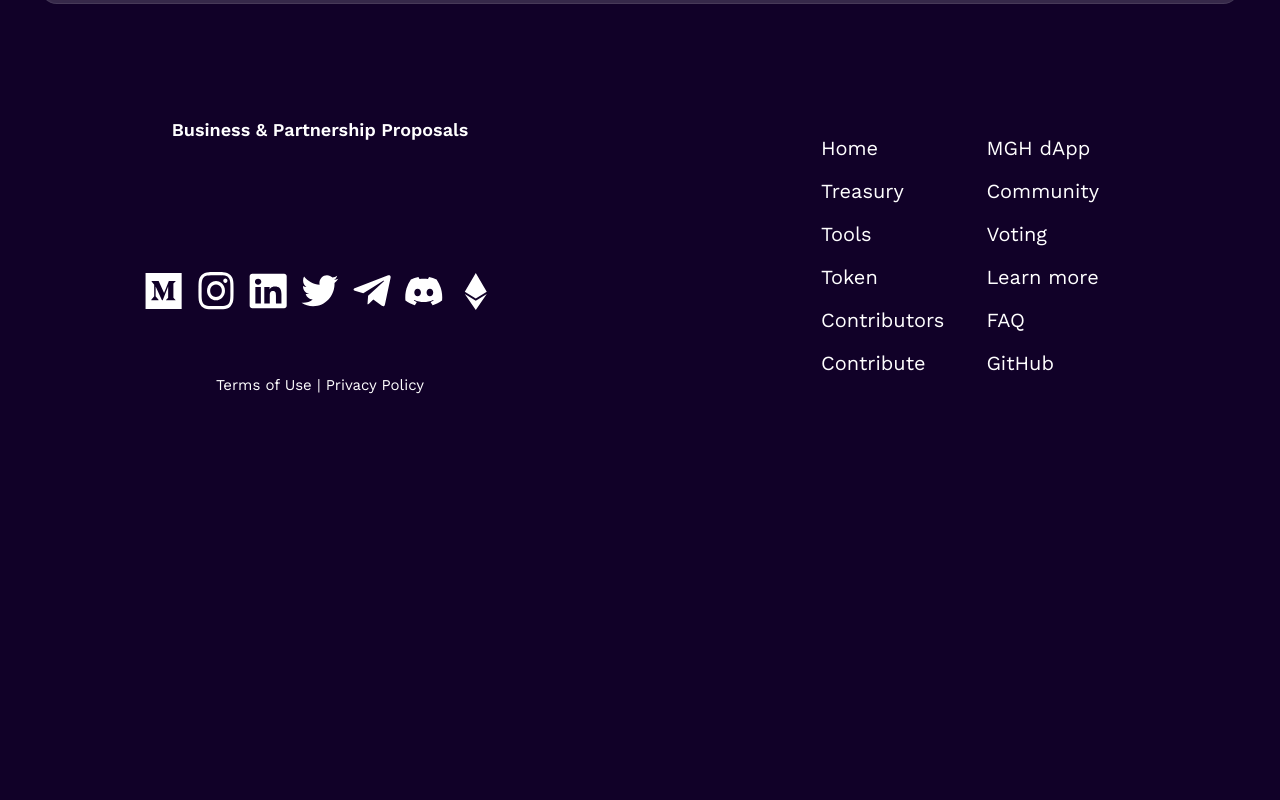
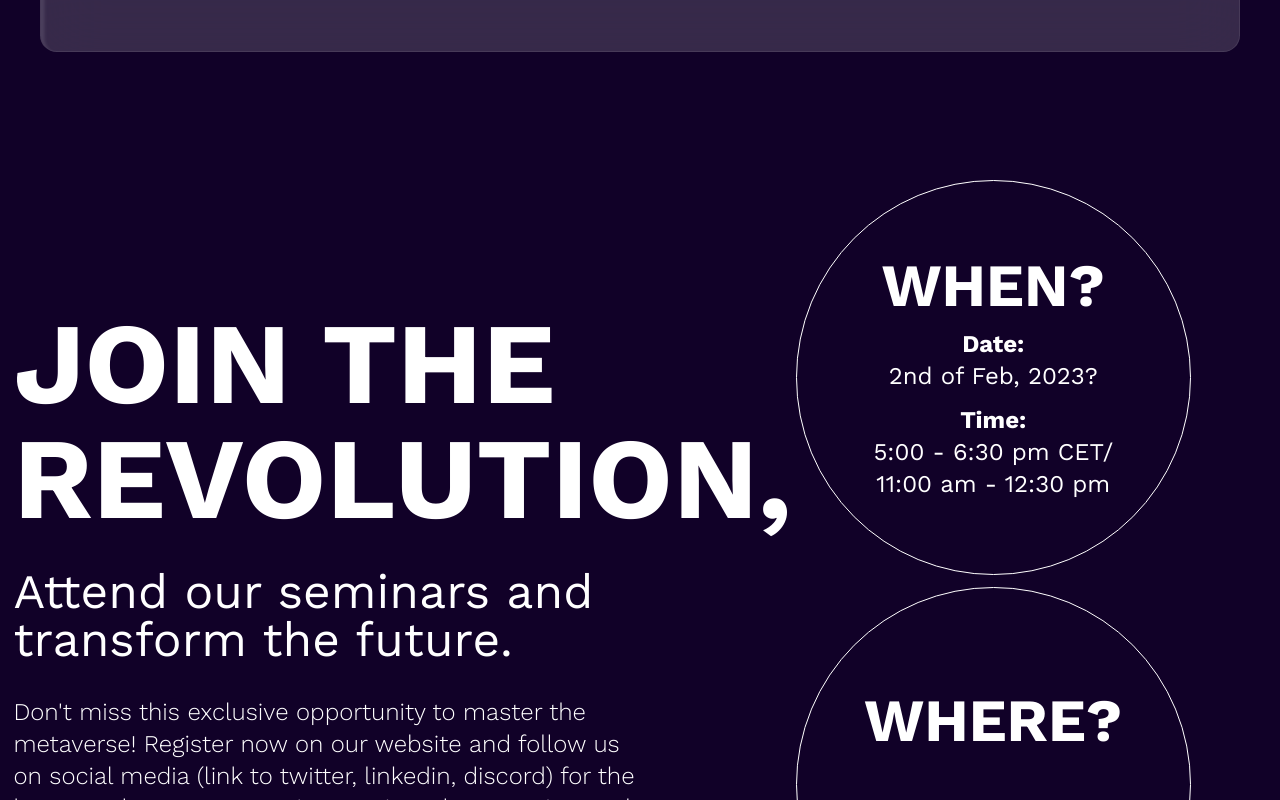
Before and after one commit to metagamehub/centauri, a Next.js app: page /education in a window 1280 px wide. Shown: the part 2000-2800 px from the top of the page. Before the commit the page ends 2509 px from the top, so only its background shows below. Built offline with nearby package versions, Linux system fonts and the light colour scheme.

Commit message:
added join the revolution, the next lvl and the agenda sections on education view

```diff
--- a/components/button.component.tsx
+++ b/components/button.component.tsx
@@ -5,10 +5,10 @@ interface ButtonProps {
 
 const Button = ({ label, handleClick }: ButtonProps) => {
   return (
-    <div
+    <button
       onClick={() => handleClick()}
       className='bg-[#627BFF] p-9 rounded-full font-medium text-2xl px-20'
-    >{label}</div>
+    >{label}</button>
   )
 }
 
--- a/pages/education.tsx
+++ b/pages/education.tsx
@@ -4,10 +4,13 @@ import Image from 'next/image'
 
 // Components
 import Footer from '../components/footer.component'
-import KeyFeatures from '../sections/education/keyfeature.section'
 
 // Sections
 import Seminar from '../sections/education/seminars.section'
+import KeyFeatures from '../sections/education/keyfeature.section'
+import Invitation from '../sections/education/invitation.section'
+import NextLevel from '../sections/education/nextLevel.section'
+import Agenda from '../sections/education/agenda.section'
 
 const Education: NextPage = () => {
   return (
@@ -36,11 +39,19 @@ const Education: NextPage = () => {
         </div>
       </div>
 
-      <div className='flex flex-col justify-center items-center gap-20 max-w-[100rem] text-white mx-auto my-16 px-10'>
+      <div className='flex flex-col justify-center items-center gap-32 max-w-[100rem] text-white mx-auto my-16 px-10'>
         {/* Seminars section */}
         <Seminar />
         {/* Key features */}
         <KeyFeatures />
+
+        {/* Join the revolution */}
+        <Invitation />
+        {/* The Next level section */}
+        <NextLevel />
+
+        {/* The Agenda */}
+        <Agenda />
       </div>
       <Footer />
     </div>
--- /dev/null
+++ b/sections/education/agenda.section.tsx
@@ -0,0 +1,32 @@
+import Button from "../../components/button.component"
+
+const AgendaCard = ({ index, item }: { index: number, item: string }) => {
+  return (
+    <div className="w-96 h-64 bg-blured text-3xl font-medium flex items-center justify-center">
+      {`${index}. ${item}`}
+    </div>
+  )
+}
+
+const Agenda = () => {
+  const AgendaSchedule = [
+    'Introduction to the Metaverse and MGH',
+    'The Impact of the Metaverse on E-Sports',
+    'Use Case: The Metaverse in Esports Tournaments',
+    'E-Sport Future Immersion',
+    'Conclusion',
+    'Q & A'
+  ]
+
+  return (
+    <div className='relative flex flex-wrap justify-center items-center gap-20 text-center'>
+      <h2 className="w-full text-[118px] font-bold">THE AGENDA</h2>
+      {AgendaSchedule.map((item, index) => <AgendaCard key={index} index={index + 1} item={item} />)}
+      <div className="flex justify-center items-center w-full">
+        <Button label="APPLY!" handleClick={() => { window.open('https://docs.google.com/forms/d/e/1FAIpQLSdJC5ogboIQN5guxFH9UxqcEuoOe4vpBZR_gI1HNpbRrCuqMg/viewform', '_blank') }} />
+      </div>
+    </div>
+  )
+}
+
+export default Agenda
--- /dev/null
+++ b/sections/education/invitation.section.tsx
@@ -0,0 +1,40 @@
+import React from "react"
+
+const CircleCard = ({ title, children }: { title: string, children: React.ReactNode }) => {
+  return (
+    <div className="rounded-full w-[395px] h-[395px] border border-white flex flex-col justify-center items-center text-center">
+      <h2 className="font-bold text-6xl">{title}</h2>
+      {children}
+    </div>
+  )
+}
+
+const Invitation = () => {
+  return (
+    <div className='relative flex justify-center items-center gap-20'>
+      <div className="w-1/2">
+        <h2 className='text-[115px] font-bold leading-none'>JOIN THE REVOLUTION,</h2>
+        <p className="text-5xl my-8">Attend our seminars and transform the future.</p>
+        <p className="text-2xl font-light">Don't miss this exclusive opportunity to master the metaverse! Register now on our website and follow us on social media (link to twitter, linkedin, discord) for the latest updates on upcoming seminar dates, topics, and keynote speakers.</p>
+      </div>
+      <div className='w-1/2 flex flex-col justify-center items-center gap-3'>
+        <CircleCard title="WHEN?">
+          <div className="my-3 text-2xl">
+            <h3 className="font-bold">Date:</h3>
+            <p className="font-normal">2nd of Feb, 2023?</p>
+          </div>
+          <div className="text-2xl">
+            <h3 className="font-bold">Time:</h3>
+            <p className="font-normal">5:00 - 6:30 pm CET/</p>
+            <p className="font-normal">11:00 am - 12:30 pm</p>
+          </div>
+        </CircleCard>
+        <CircleCard title="WHERE?">
+          <div className="h-32"></div>
+        </CircleCard>
+      </div>
+    </div>
+  )
+}
+
+export default Invitation
--- a/sections/education/keyfeature.section.tsx
+++ b/sections/education/keyfeature.section.tsx
@@ -12,12 +12,9 @@ const KeyFeatures = () => {
 
   return (
     <div className='relative flex justify-center items-center bg-blured p-20 gap-20'>
-      <div className='w-10 h-20 bg-white absolute'/>
-      {/* <div className="absolute w-[181px] h-[181px] border-morph rounded-full bottom-10">
-        <div className='relative w-full'>
-          <Image src={`/icons/target-shooting.svg`} alt={`shooting target icon`} width={102} height={102} />
-        </div>
-      </div> */}
+      <div className="absolute w-[181px] h-[181px] bg-blured-floating rounded-full -top-[90px] left-10 flex justify-center items-center">
+        <Image src={`/icons/target-shooting.svg`} alt={`shooting target icon`} width={102} height={102} />
+      </div>
       <h2 className='w-1/2 text-6xl font-medium'>Key features of our seminars include:</h2>
       <ul className='w-1/2 text-2xl font-light list-disc'>
         {featureList.map((feature, index) => <li key={index} className="">{feature}</li>)}
--- /dev/null
+++ b/sections/education/nextLevel.section.tsx
@@ -0,0 +1,28 @@
+const NextLevel = () => {
+  const objetivesList = [
+    'To provide an overview of the metaverse and its potential in esports',
+    'To examine the impact of the metaverse on esports tournaments and events',
+    'To discuss the use of the metaverse in an esports tournament as a case study',
+    'To analyze the potential for the metaverse to become a staple in esports and beyond',
+    'To consider the challenges and limitations of the metaverse in esports.'
+  ]
+
+  return (
+    <div className='flex justify-center bg-blured p-20 gap-20'>
+      <div className="w-1/2">
+        <h2 className="font-bold text-[118px] leading-none mb-10">THE NEXT<br />LEVEL,</h2>
+        <p className="font-normal text-5xl">Of Immersion<br />and interactivity </p>
+      </div>
+      <div className="w-1/2 text-2xl">
+        <p className="font-light">{'In recent years, the esports business has grown significantly. Newzoo estimates that the value of the global esports market increased by 22% in 2022 to little over $1.38 billion USD. According to experts, it might increase to 1.86 billion US dollars in 2025. Additionally, throughout the past few years, metaverse has made news. What, though, does the future hold for the two together?'}<br />{'Aim: The aim of the seminar is to explore the impact of the metaverse on the esports industry, including its potential to enhance immersion and interactivity, monetization opportunities, and future growth.'}
+        </p>
+        <h3 className="font-medium my-10">Objectives:</h3>
+        <ul className="font-light list-disc list-outside pl-5">
+          {objetivesList.map((objetive, index) => <li key={index}>{objetive}</li>)}
+        </ul>
+      </div>
+    </div>
+  )
+}
+
+export default NextLevel
```
